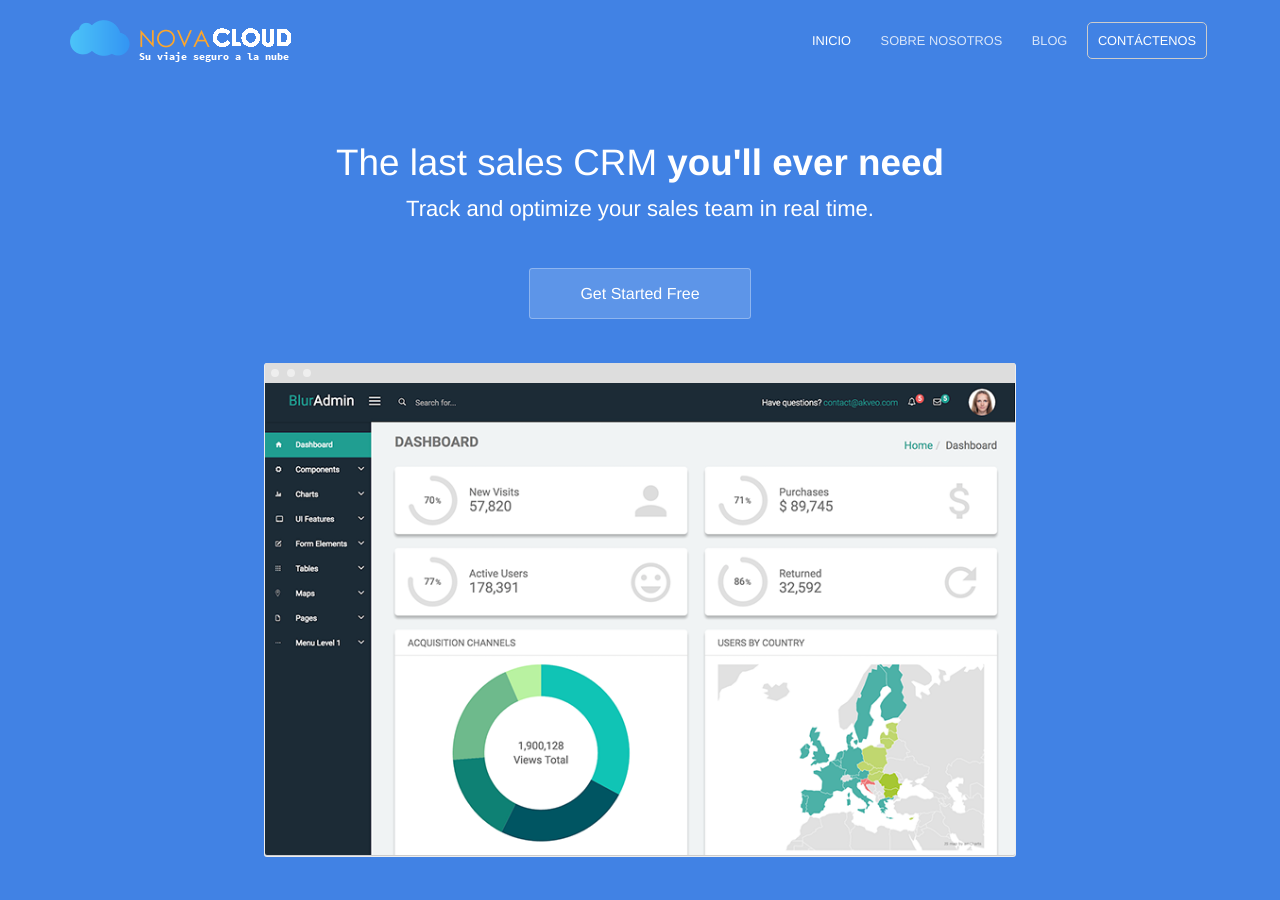
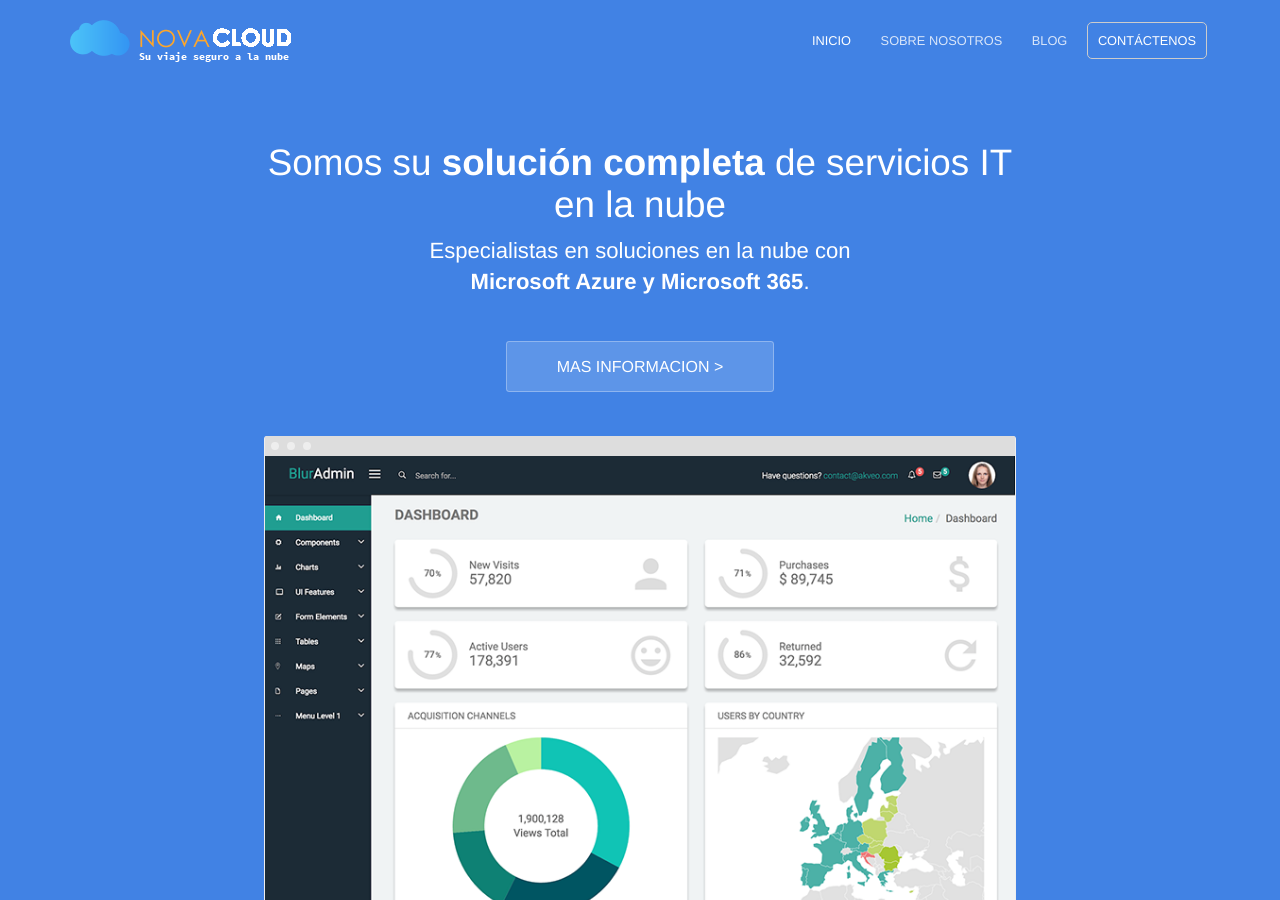
Before and after one commit to nova-cloud/nova-cloud.github.io, a Jekyll site: the page built from index.html, in a window 1280 px wide and 900 px high. Built offline with Jekyll 4.4.1, drawn with Linux system fonts in a browser that asks for light colours.

Commit message:
new updates

```diff
--- a/index.html
+++ b/index.html
@@ -4,9 +4,10 @@ description: Track and optimize your sales team in real time
 ---
 <section class="hero">
 	<div class="text-container">
-		<h1 class="editable">The last sales CRM <strong>you'll ever need</strong></h1>
-		<p class="subtext editable">Track and optimize your sales team in real time.</p>
-		<div class="cta button alt"><a href="{{ site.baseurl }}/contact/">Get Started Free</a></div>
+		<h1 class="editable">Somos su <strong>solución completa</strong> de servicios IT en la nube</h1>
+		<p class="subtext editable">Especialistas en soluciones en la nube con<br>
+			<strong>Microsoft Azure y Microsoft 365</strong>.</p>
+		<div class="cta button alt"><a href="{{ site.baseurl }}/contact/">MAS INFORMACION ></a></div>
 		<div>
 			<img src="{{ site.baseurl }}/images/dashboard.png" alt="Screenshot" class="screenshot editable" />
 		</div>
```
